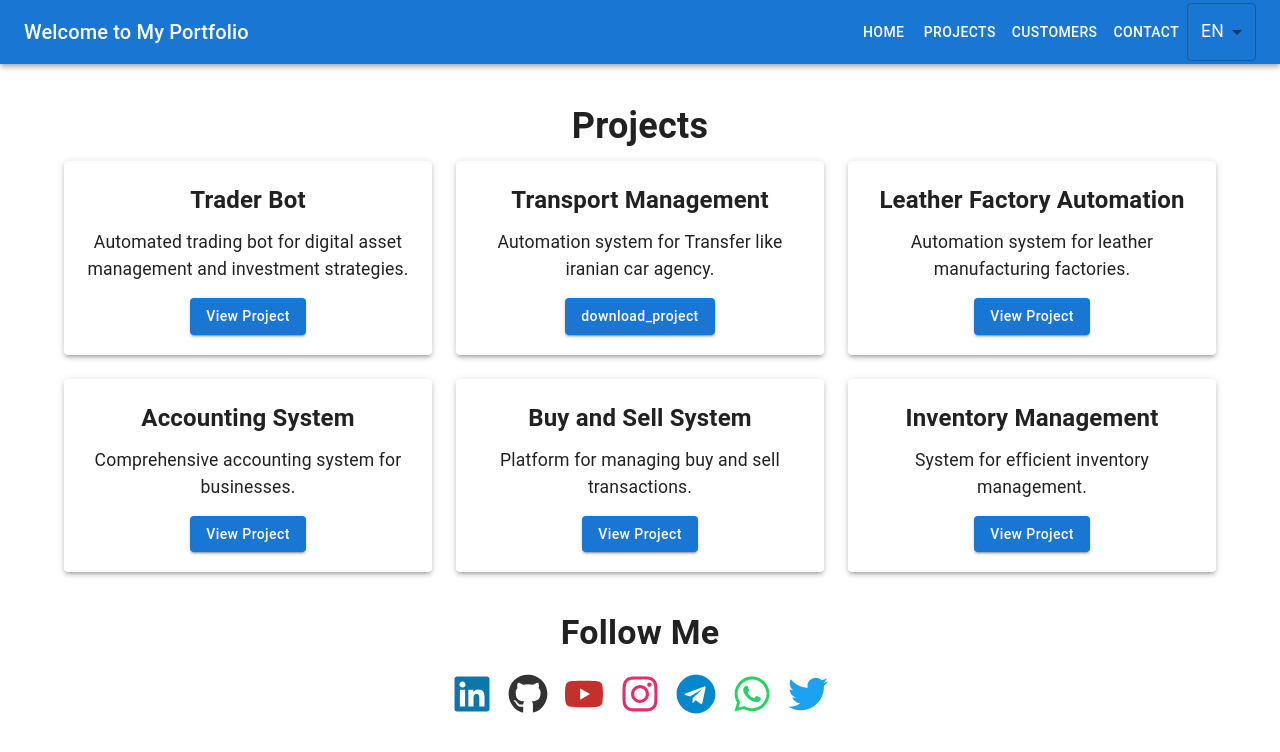
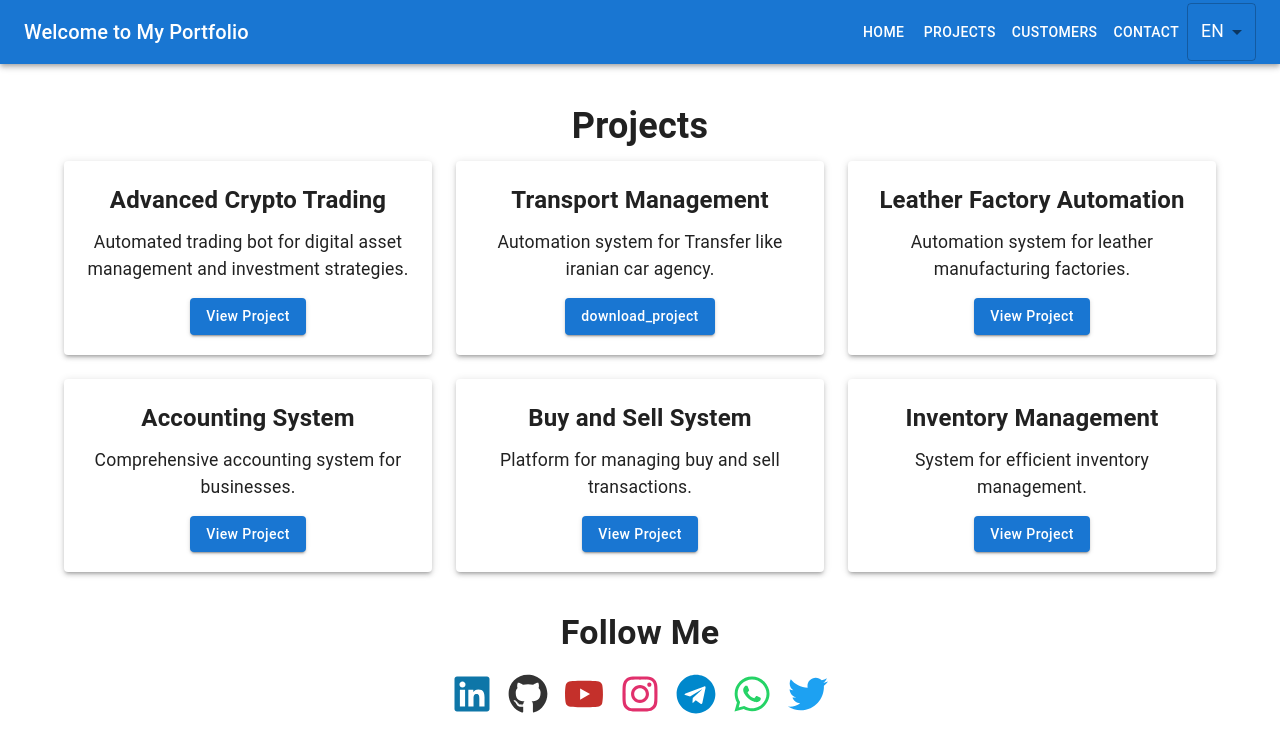
Before and after one commit to kamihadadg/kamran-portfolio, a React (Create React App) app: page /projects in a window 1280 px wide. Shown: the top 752 px of the page. Built offline with nearby package versions, Linux system fonts and the light colour scheme.

Commit message:
Update Projects.js

```diff
--- a/src/pages/Projects.js
+++ b/src/pages/Projects.js
@@ -11,7 +11,7 @@ const Projects = () => {
   // Sample projects in English including the Trader Bot
   const projects = [
     {
-      title: "Trader Bot",
+      title: "Advanced Crypto Trading ",
       description: "Automated trading bot for digital asset management and investment strategies.",
       link: "https://kmsar.shop/"
     },
```
